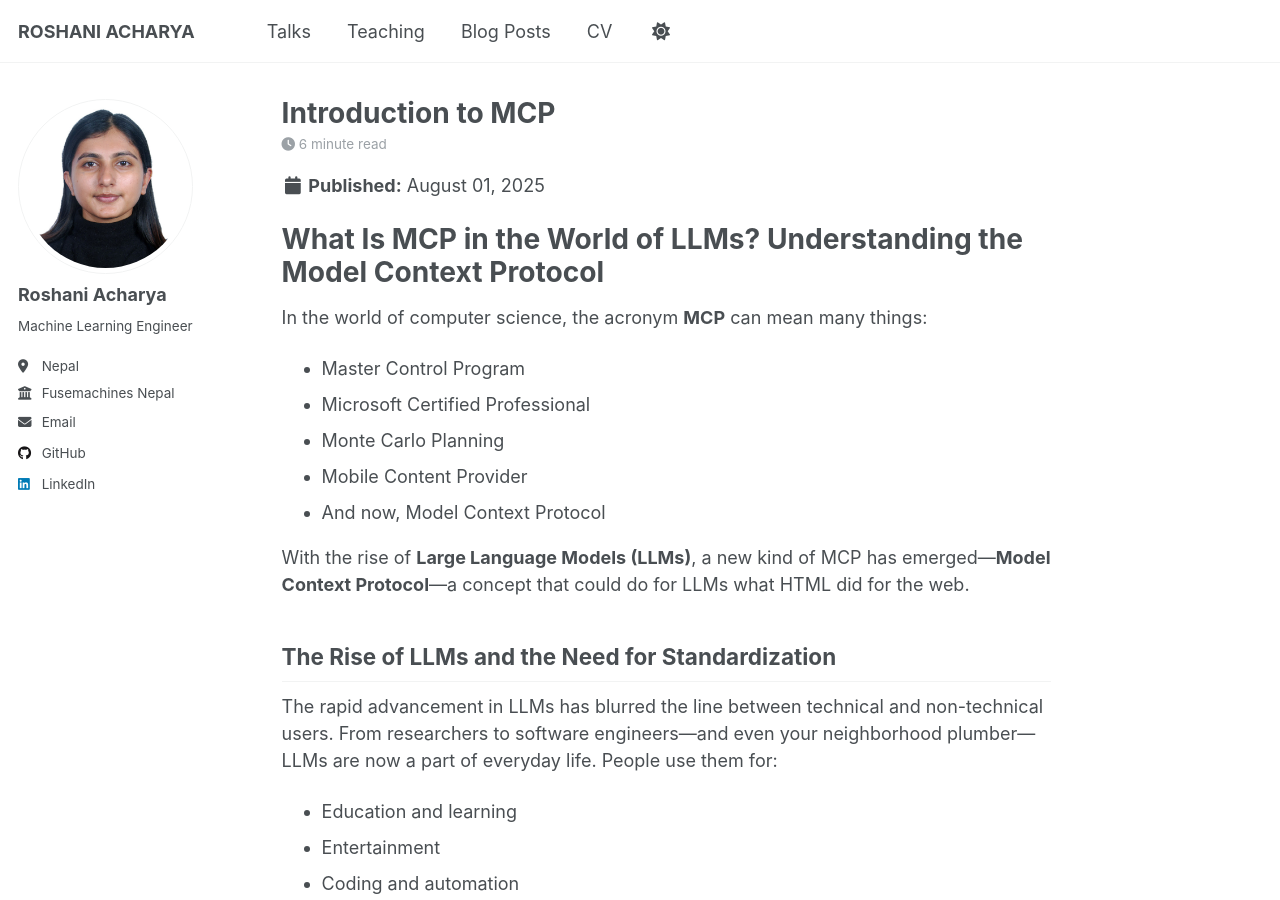
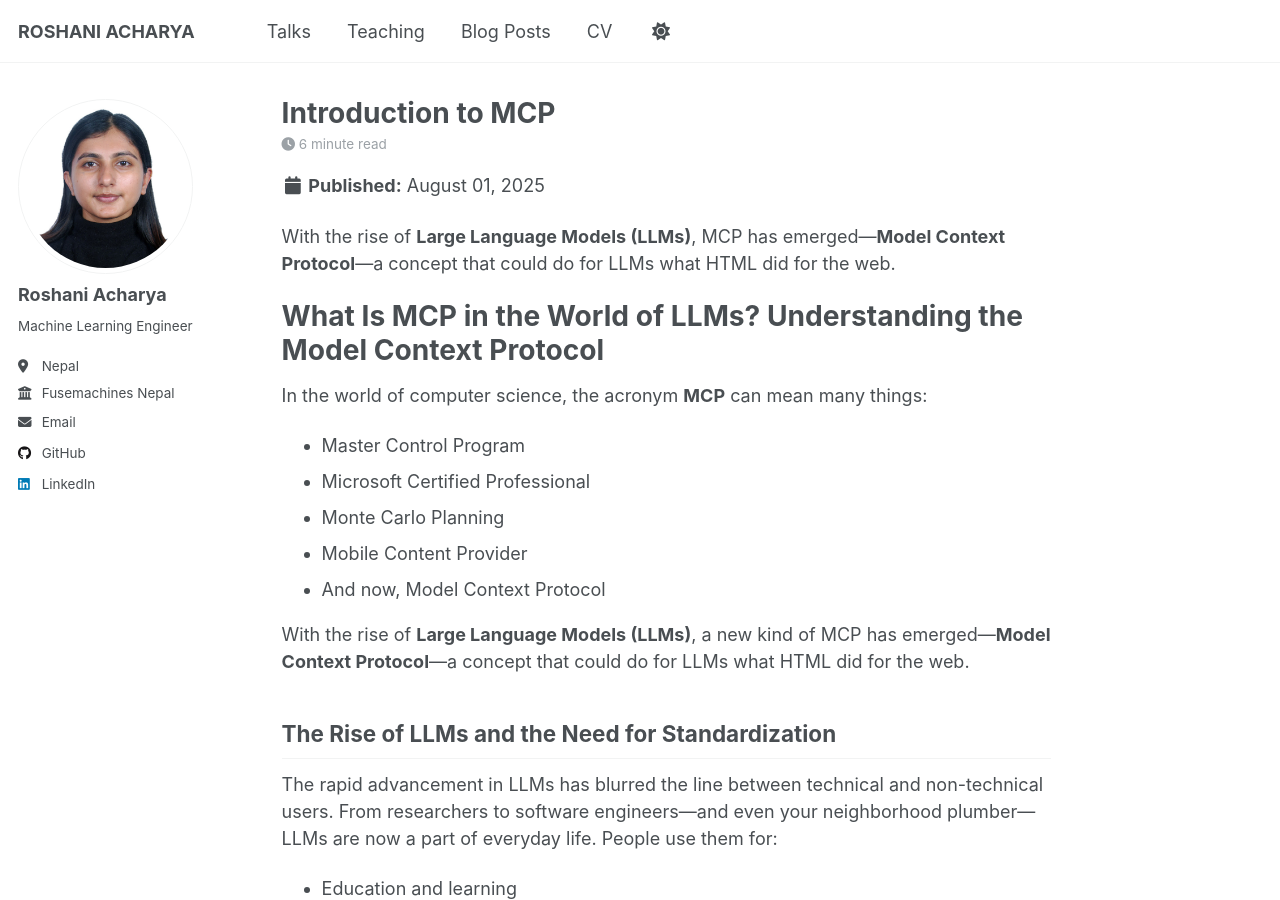
Before and after one commit to RoshaniAcharya/roshaniacharya.github.io, a Jekyll site: the page built from _posts/2025-08-01-blog-post-1.md, in a window 1280 px wide and 900 px high. Built offline with Jekyll 4.4.1, drawn with Linux system fonts in a browser that asks for light colours; a script that is not in the unit is left out.

Commit message:
title issue resolved

```diff
--- a/_posts/2025-08-01-blog-post-1.md
+++ b/_posts/2025-08-01-blog-post-1.md
@@ -7,6 +7,7 @@ tags:
   - MCP
 ---
 
+With the rise of **Large Language Models (LLMs)**, MCP has emerged—**Model Context Protocol**—a concept that could do for LLMs what HTML did for the web.
 # What Is MCP in the World of LLMs? Understanding the Model Context Protocol
 
 In the world of computer science, the acronym **MCP** can mean many things:
```
